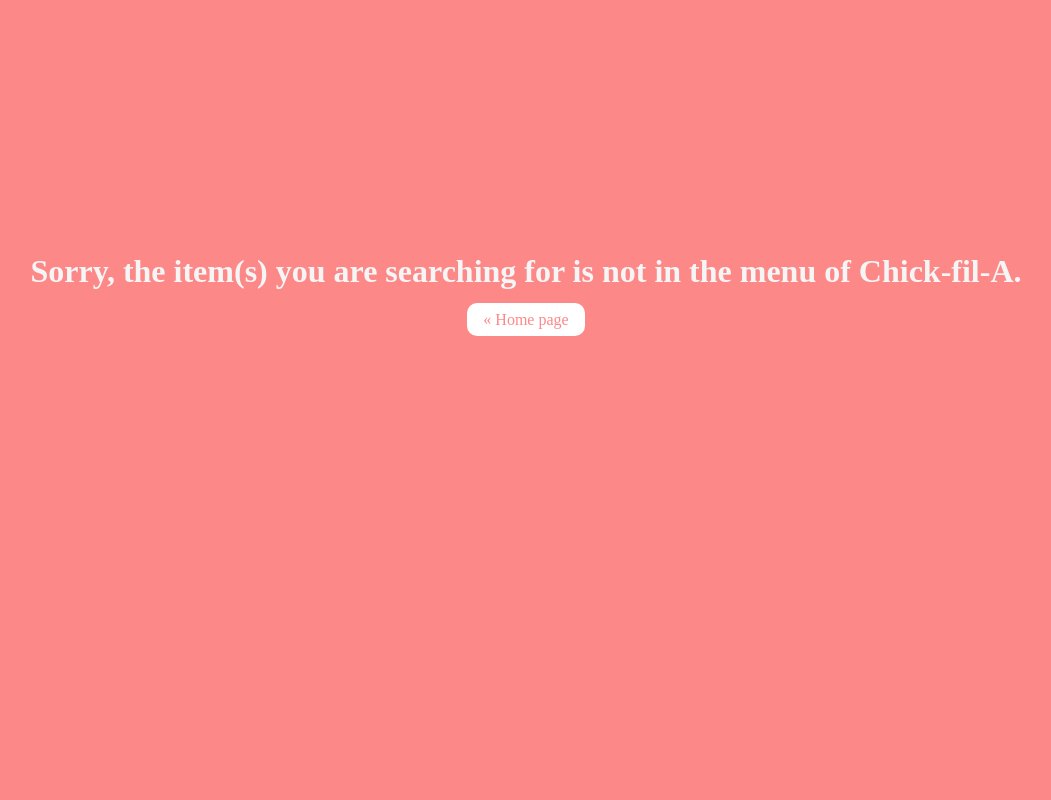
After one commit to CS257-F23/team-project-g, a Flask app: template templates/food_not_found_page.html in a window 1280 px wide. The commit adds this page. Shown: the whole page, without its empty margins (114-1165 px from the left). Run offline with Flask 3, Linux system fonts and the light colour scheme; the template is opened without the code that fills it, so the values that code supplies are empty.

Commit message:
error page updated

```diff
--- /dev/null
+++ b/static/datastyle_notFound.css
@@ -0,0 +1,26 @@
+a.back {
+    text-decoration: none;
+    padding: 8px 16px;
+    background-color: white;
+    color: rgb(253, 136, 136);
+    border-radius: 10px; /* source : https://www.w3schools.com/cssref/css3_pr_border-radius.php*/
+    border: none;
+}
+
+a:hover {
+    background-color: rgb(208, 208, 208);
+}
+
+h1 {
+    color: whitesmoke;
+    margin-top: 20%;
+    text-align: center;
+}
+
+body{
+    text-align: center;
+}
+
+html{
+    background-color: rgb(253, 136, 136);
+}
--- a/templates/calorie_page.html
+++ b/templates/calorie_page.html
@@ -17,7 +17,7 @@
         </div>
         <h2>Search Result</h2>
         <h3>{{food}} has calorie count of {{count}}.</h3>
-        <h2>As percentage of recommended adult meal calories(600cal): {{100*(count/600)}}%.</h2>
+        <h2>As percentage of recommended adult meal calories(600cal): {{ num_present }}%.</h2>
         <div class="piechart"></div>
         <div class="key">
             <p class="key-title">Keys:</p>
--- /dev/null
+++ b/templates/food_not_found_page.html
@@ -0,0 +1,14 @@
+<html>
+    <head>
+        <title>Oops, food not found</title>
+        <link rel="stylesheet" href="{{ url_for('static', filename='datastyle_notFound.css') }}">
+    </head>
+
+    <body>
+        <h1>Sorry, the item(s) you are searching for is not in the menu of Chick-fil-A.</h1>
+        <div>
+            <a href="/" class="back">&laquo; Home page</a>
+        </div>
+    </body>
+
+</html>
```
Also changed, not shown: app_new.py (+7 -2 lines).
